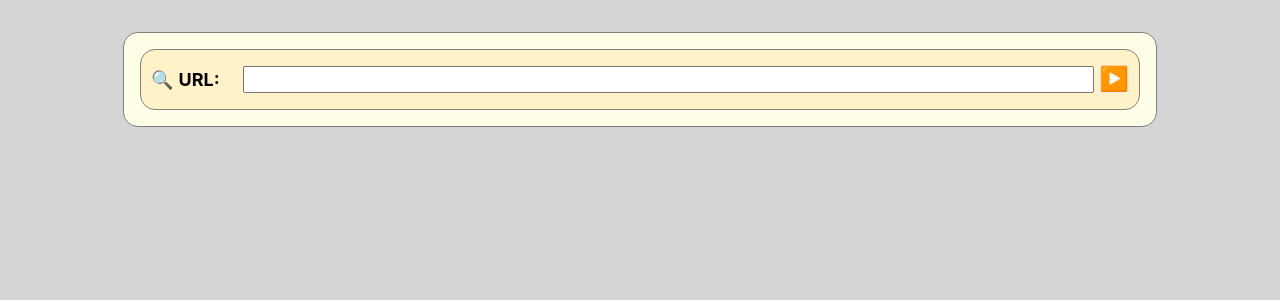
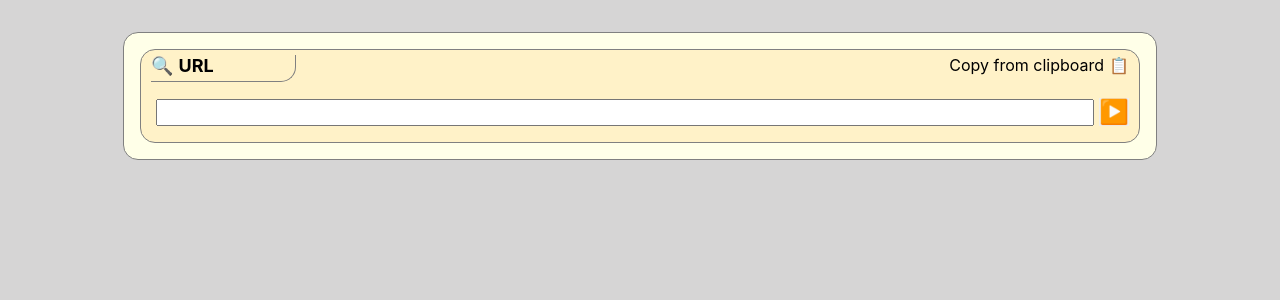
Before and after one commit to penguineer/cleanURI-webui, a React (Create React App) app: page / in a window 1280 px wide. Shown: the top 300 px of the page. Built offline with nearby package versions, Linux system fonts and the light colour scheme.

Commit message:
:lipstick: Change design of input component to match results, add clipboard

```diff
--- a/src/UriInputForm.css
+++ b/src/UriInputForm.css
@@ -8,9 +8,8 @@ div.input-form {
     margin-bottom: 2em;
     padding-left: 5px;
     padding-right: 5px;
-    padding-top: 15px;
+    padding-top: 5px;
     padding-bottom: 1em;
-    display: flex;
     background-color: var(--query-background);
 }
 
@@ -20,28 +19,45 @@ div.input-form:nth-last-child(2) {
     margin-bottom: 1em;
 }
 
-div.input-form form {
+div.input-form div {
     display: flex;
-    align-items: center;
-    flex-grow: 1;
     justify-content: space-between;
-    padding-left: 5px;
-    padding-right: 5px;
-    vertical-align: middle;
+    margin-left: 5px;
+    margin-right: 5px;
+    margin-bottom: 1em;
 }
 
-div.input-form label {
+div.input-form div label {
     font-size: large;
     font-weight: bold;
     text-align: left;
-    margin-right: 1em;
+    padding-bottom: 5px;
     color: var(--meta-text-color);
+    display: inline-block;
+    border-bottom-right-radius: 15px;
+    border-bottom: 1px solid var(--decoration-color);
+    border-right: 1px solid var(--decoration-color);
+    width: 8em;
+}
+
+div div span.clipboard {
+    display: inline-block;
 }
 
 div.input-form label::before {
     content: "🔍";
     padding-right: 5px;
     color: var(--meta-text-color);
+}
+
+div.input-form form {
+    display: flex;
+    align-items: center;
+    display: flex;
+    justify-content: space-between;
+    padding-left: 5px;
+    padding-right: 5px;
+    vertical-align: middle;
 }
 
 div.input-form input[type=text] {
--- a/src/UriInputForm.js
+++ b/src/UriInputForm.js
@@ -24,8 +24,11 @@ class UriInputForm extends React.Component {
 
         return (
             <div className='input-form'>
-                <form onSubmit={this.handleSubmit}>
-                    <label htmlFor="request-uri">URL:</label>
+            <div>
+                <label htmlFor="request-uri">URL</label>
+                <span className='clipboard'>Copy from clipboard</span>
+            </div>
+            <form onSubmit={this.handleSubmit}>
                     <input type="text" name="request-uri" value={requestUri} onChange={this.handleChange} />
                     <input type="submit" value="▶️"/>
                 </form>
```
